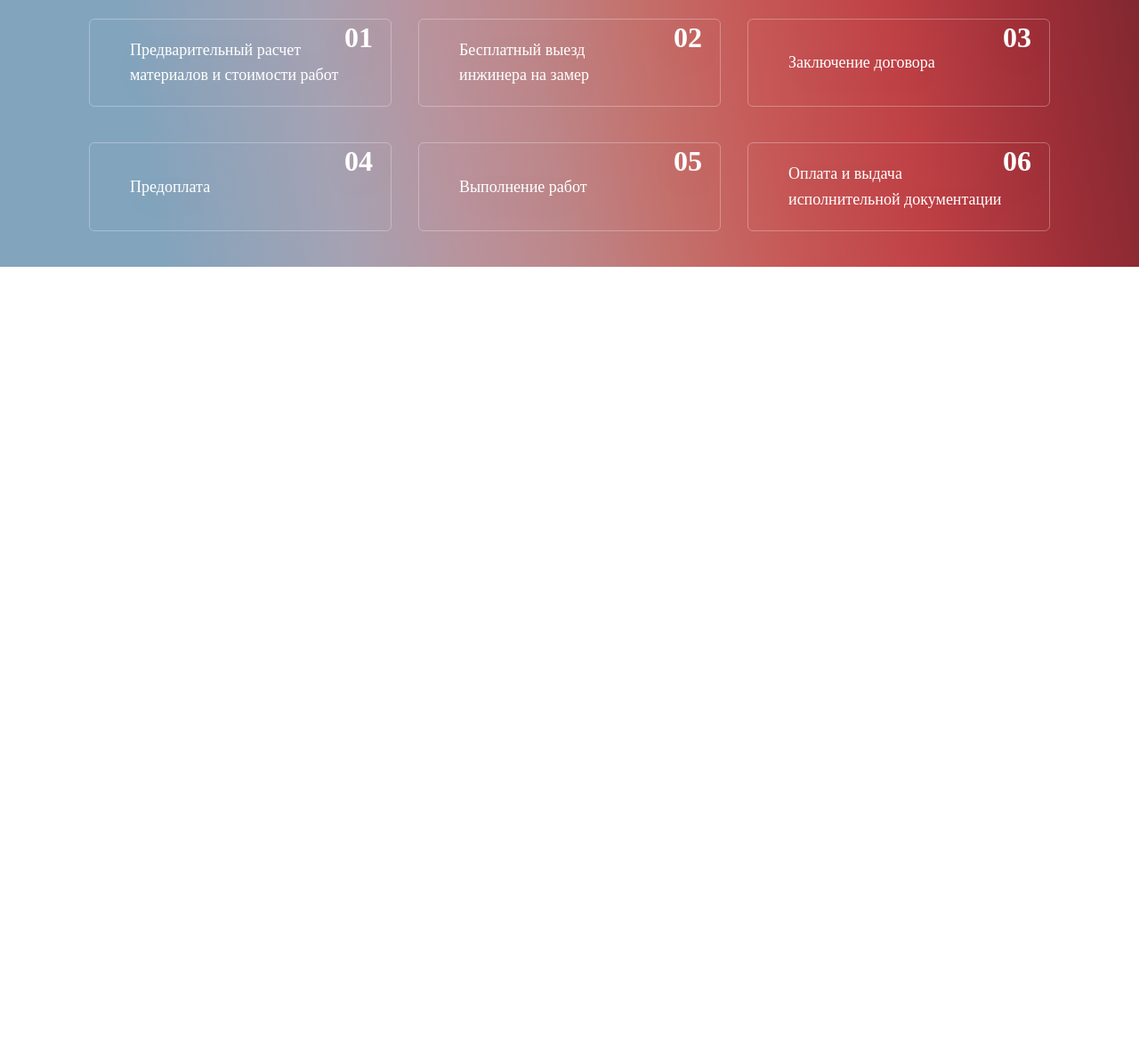
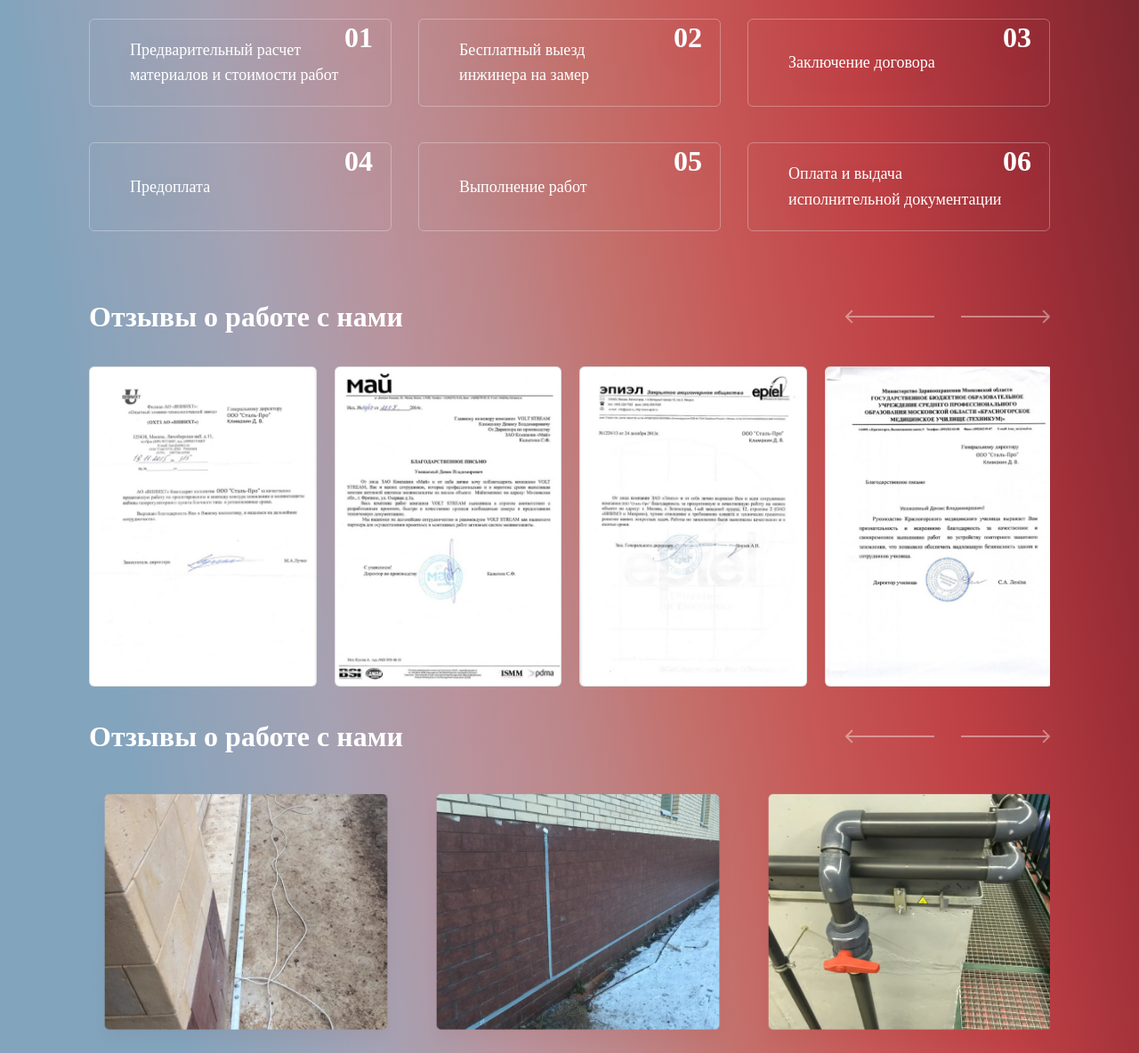
Before and after one commit to Viktor590/volt-landing, a website: page src/index.html in a window 1280 px wide. Shown: the part 1657-2841 px from the top of the page at 89% size. Before the commit the page ends 1957 px from the top, so only its background shows below. Drawn offline with nearby package versions, Linux system fonts and the light colour scheme; files that its build step writes are made by us from their sources; files whose address does not match are found by name.

Commit message:
create question and work block

```diff
--- a/src/index.html
+++ b/src/index.html
@@ -205,6 +205,47 @@
       </div>
     </div>
 
+
+    <div class="question">
+      <div class="question-top">
+        <h2 class="question-top__title title">
+          Отзывы о работе с нами
+        </h2>
+        <div class="question-top__arrows">
+          <img class="question-top__arrows--left" src="@img/arrow-left.svg" alt="arrow-left">
+          <img class="question-top__arrows--right" src="@img/arrow-right.svg" alt="arrow-right">
+        </div>
+      </div>
+      <div class="question-content">
+        <img class="question-content__img" src="@img/question_img/1.jpg" alt="question">
+        <img class="question-content__img" src="@img/question_img/2.jpg" alt="question">
+        <img class="question-content__img" src="@img/question_img/3.jpg" alt="question">
+        <img class="question-content__img" src="@img/question_img/4.jpg" alt="question">
+        <img class="question-content__img" src="@img/question_img/3.jpg" alt="question">
+      </div>
+
+    </div>
+
+    <div class="work">
+      <div class="work-top">
+        <h2 class="work-top__title title">
+          Отзывы о работе с нами
+        </h2>
+        <div class="work-top__arrows">
+          <img class="work-top__arrows--left" src="@img/arrow-left.svg" alt="arrow-left">
+          <img class="work-top__arrows--right" src="@img/arrow-right.svg" alt="arrow-right">
+        </div>
+      </div>
+      <div class="work-content">
+        <img class="work-content__img" src="@img/works_img/1.png" alt="question">
+        <img class="work-content__img" src="@img/works_img/2.png" alt="question">
+        <img class="work-content__img" src="@img/works_img/3.png" alt="question">
+        <img class="work-content__img" src="@img/works_img/2.png" alt="question">
+        <img class="work-content__img" src="@img/works_img/1.png" alt="question">
+      </div>
+
+    </div>
+
   </div>
   <script src="js/app.min.js"></script>
 </body>
--- a/src/scss/style.scss
+++ b/src/scss/style.scss
@@ -124,7 +124,7 @@
 
 .stage{
   &-block{
-    margin: 40px 0;
+    margin: 40px 0 80px;
     display: grid;
     grid-template-columns: repeat(3, 1fr);
     grid-gap: 40px 30px;
@@ -157,4 +157,42 @@
   }
 }
 
+
+.question,
+.work{
+  &-top{
+    display: flex;
+    justify-content: space-between;
+    margin: 40px 0;
+    &__arrows{
+      display: flex;
+      align-items: center;
+      &--left{
+        max-width: 100px;
+        margin-right: 30px;
+        cursor: pointer;
+      }
+      &--right{
+        cursor: pointer;
+        max-width: 100px;
+      }
+    }
+  }
+  &-content{
+    display: flex;
+    overflow: hidden;
+    &__img{
+      margin-right: 20px;
+      border-radius: 6px;
+      width: 260px;
+      height: 360px;
+      object-fit: cover;
+    }
+  }
+}
+.work-content__img{
+  width: 360px;
+  height: 300px;
+}
+
 @import 'media';
```
Also changed, not shown: src/img/arrow-left.svg (added), src/img/arrow-right.svg (added), src/img/question_img/1.jpg (added), src/img/question_img/2.jpg (added), src/img/question_img/3.jpg (added), src/img/question_img/4.jpg (added), src/img/works_img/1.png (added), src/img/works_img/2.png (added), src/img/works_img/3.png (added).
